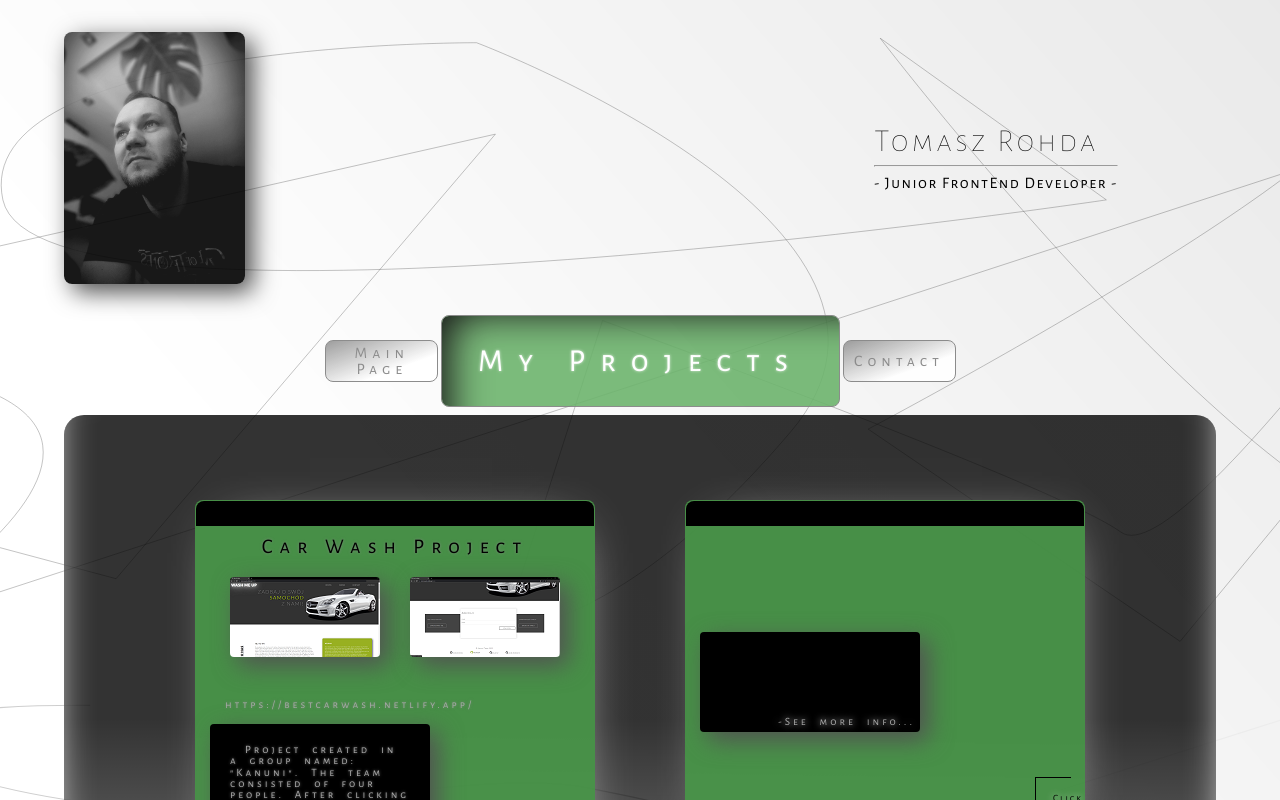
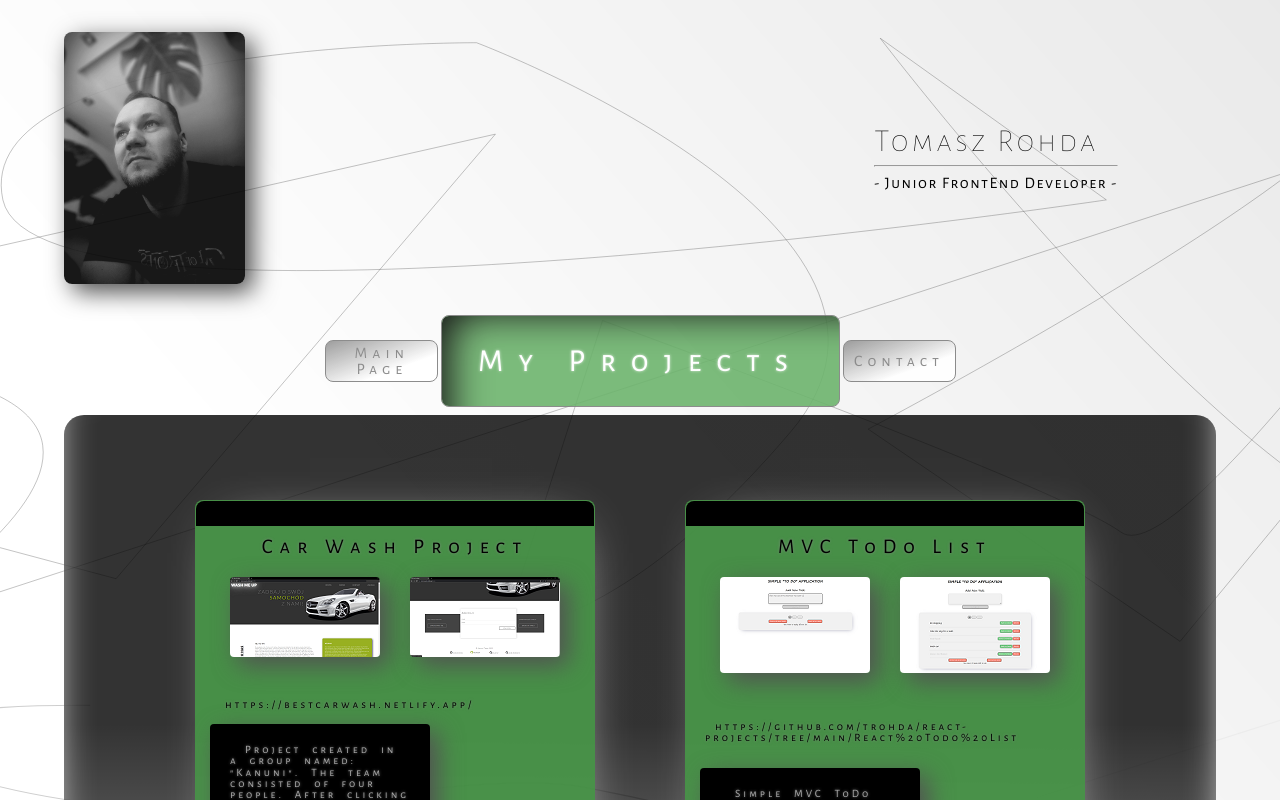
Before and after one commit to trohda/Portfolio-project, a React (Create React App) app: page /projects in a window 1280 px wide. Shown: the top 800 px of the page. Built offline with nearby package versions, Linux system fonts and the light colour scheme.

Commit message:
Add TodoList project done

```diff
--- a/src/components/Projects/ProjectDigestStyles.css
+++ b/src/components/Projects/ProjectDigestStyles.css
@@ -59,7 +59,7 @@
 
 .singleProjectInfos a {
   margin: 20px 10px 0 10px;
-  color: darkgray;
+  color: black;
   letter-spacing: 3px;
   word-spacing: 6px;
   font-size: 0.7rem;
@@ -74,6 +74,7 @@
 }
 
 .singleProjectInfos a:hover {
+  padding-left: 20px;
   transform: scale(1.1, 1.3);
   text-shadow: -1px 1px 4px rgba(196, 196, 196, 0.85);
 }
--- a/src/components/ProjectsList/ProjectsList.js
+++ b/src/components/ProjectsList/ProjectsList.js
@@ -3,7 +3,7 @@ import ProjectDigest from "../Projects/ProjectDigest";
 import ProjectDetails from "../Projects/ProjectDetails";
 import Image from "../Image/Image";
 import { useState } from "react";
-import { carWash } from "../../data/ProjectsData";
+import { carWash, todoList } from "../../data/ProjectsData";
 
 const ProjectsList = () => {
   const [showMoreInfo, setShowMoreInfo] = useState(false);
@@ -45,7 +45,25 @@ const ProjectsList = () => {
             onClick={(e) => clickOnMoreInfoFunction(e, carWash)}
           />
         </ProjectDigest>
-        <ProjectDigest />
+        <ProjectDigest
+          title={todoList.header}
+          projectLink={todoList.gitHubLink}
+          projectText={todoList.shortDescription}
+          handedOverFunction={(e) => clickOnMoreInfoFunction(e, todoList)}
+        >
+          <Image
+            src={todoList.smallGallery[0].pic}
+            className={"projectsScreenshot"}
+            alt={todoList.smallGallery[0].alt}
+            onClick={(e) => clickOnMoreInfoFunction(e, todoList)}
+          />
+          <Image
+            src={todoList.smallGallery[1].pic}
+            className={"projectsScreenshot"}
+            alt={todoList.smallGallery[1].alt}
+            onClick={(e) => clickOnMoreInfoFunction(e, todoList)}
+          />
+        </ProjectDigest>
         <ProjectDigest />
         <ProjectDigest />
       </div>
--- a/src/data/ProjectsData.js
+++ b/src/data/ProjectsData.js
@@ -127,7 +127,7 @@ export const todoList = {
   gitHub: "GitHub Repository",
   gitHubLink:
     "https://github.com/trohda/react-projects/tree/main/React%20Todo%20List",
-  pageLink: "",
+  pageLink: "NONE - its only MVC",
   shortDescription: `Simple MVC ToDo list app. One of my first projects build using React.js library.`,
   description: (
     <>
```
Also changed, not shown: src/img/ProjectsGallery/Todo/database.png, src/img/ProjectsGallery/Todo/databaseMini.png.
